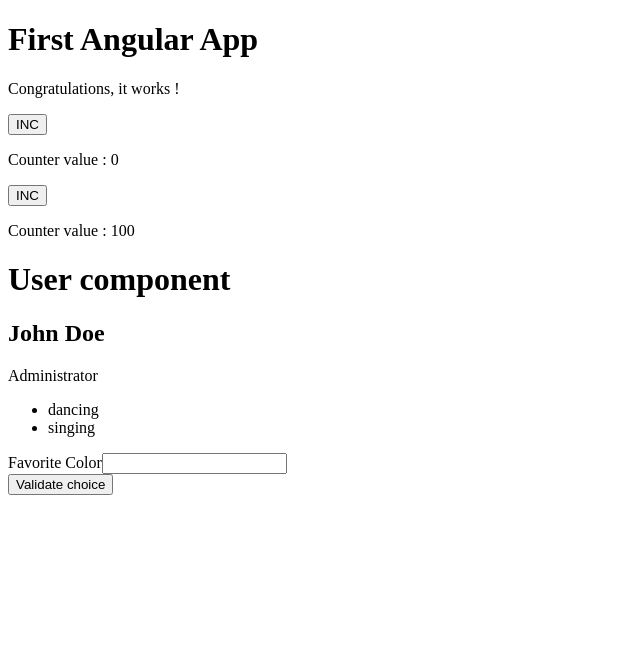
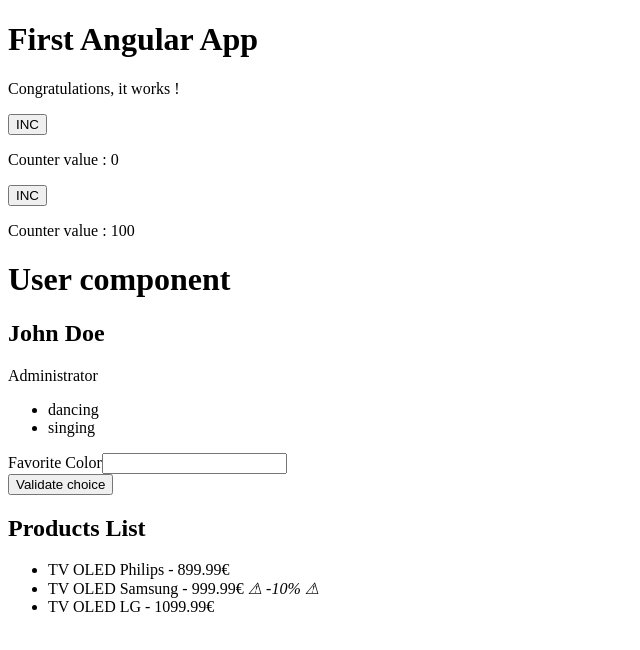
Before and after one commit to rgirodon/tse_angular, an Angular app: page / in a window 1280 px wide. Shown: the top 650 px of the page, without its empty margins (0-640 px from the left). Built offline with nearby package versions, Linux system fonts and the light colour scheme.

Commit message:
Add product sample

```diff
--- a/src/app/app.component.html
+++ b/src/app/app.component.html
@@ -5,3 +5,5 @@
 
 <app-user></app-user>
 <app-form></app-form>
+
+<app-products-list></app-products-list>
--- a/src/app/app.component.ts
+++ b/src/app/app.component.ts
@@ -4,11 +4,12 @@
 import { UserComponent } from './user/user.component';
 import { FormComponent } from './form/form.component';
 import { LoggerService } from './logger.service';
+import { ProductsListComponent } from './products-list/products-list.component';
 
 @Component({
   selector: 'app-root',
   standalone: true,
-  imports: [RouterOutlet, CounterComponent, UserComponent, FormComponent],
+  imports: [RouterOutlet, CounterComponent, UserComponent, FormComponent, ProductsListComponent],
   templateUrl: './app.component.html',
   styleUrl: './app.component.css'
 })
--- /dev/null
+++ b/src/app/product-detail/product-detail.component.html
@@ -0,0 +1,6 @@
+<li>
+    {{ product.name }} - {{ product.price }}&euro;
+    @if (product.discount) {
+        <em> &#9888; -{{ product.discount }}% &#9888; </em>
+    }
+</li>
--- /dev/null
+++ b/src/app/product.ts
@@ -0,0 +1,8 @@
+export type Product = {
+
+    name: string;
+
+    price: number;
+
+    discount?: number;
+}
--- /dev/null
+++ b/src/app/products-list/products-list.component.html
@@ -0,0 +1,6 @@
+<h2>Products List</h2>
+<ul>
+@for (item of products; track item) {
+    <app-product-detail [product]="item"></app-product-detail>
+}
+</ul>
--- /dev/null
+++ b/src/app/products-list/products-list.component.ts
@@ -0,0 +1,19 @@
+import { Component } from '@angular/core';
+import { Product } from '../product';
+import { ProductDetailComponent } from '../product-detail/product-detail.component';
+
+@Component({
+  selector: 'app-products-list',
+  standalone: true,
+  imports: [ProductDetailComponent],
+  templateUrl: './products-list.component.html',
+  styleUrl: './products-list.component.css'
+})
+export class ProductsListComponent {
+
+  products: Product[] = [
+    {name : "TV OLED Philips", price: 899.99},
+    {name : "TV OLED Samsung", price: 999.99, discount: 10.0},
+    {name : "TV OLED LG", price: 1099.99},
+  ];
+}
```
Also changed, not shown: src/app/product-detail/product-detail.component.ts (added, +14 -0 lines), src/app/product-detail/product-detail.component.css (added), src/app/products-list/products-list.component.css (added), 2 other files (tests, documents, lock files or other folders).
